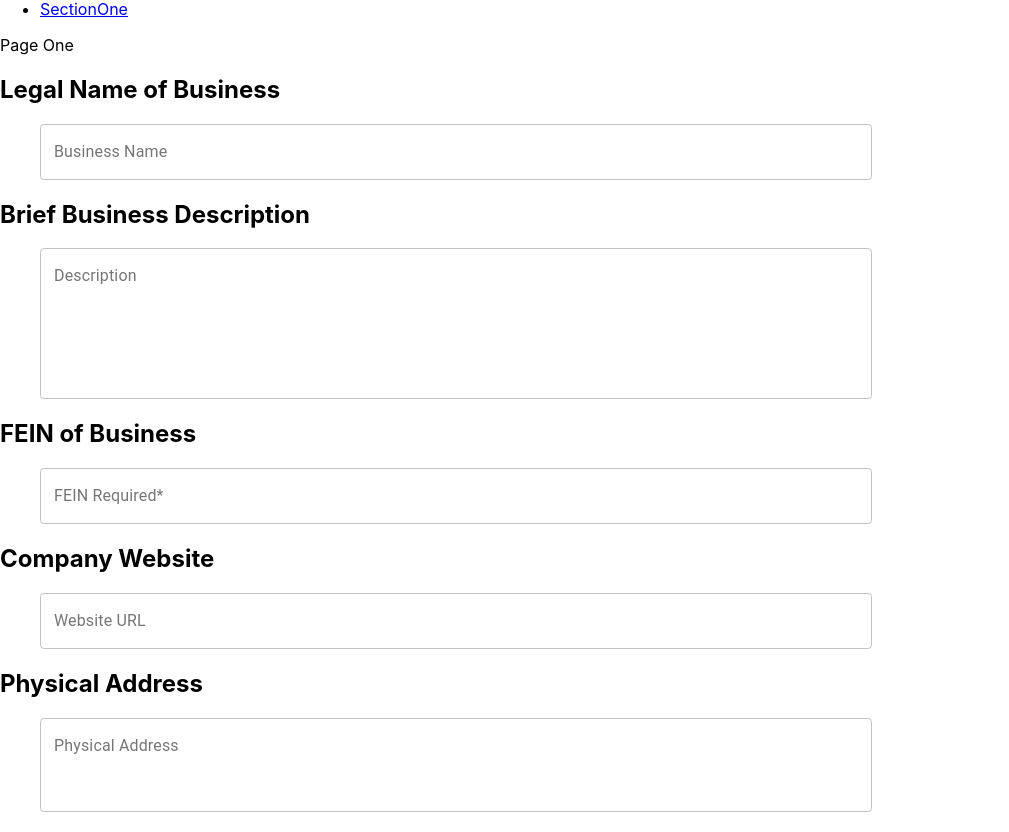
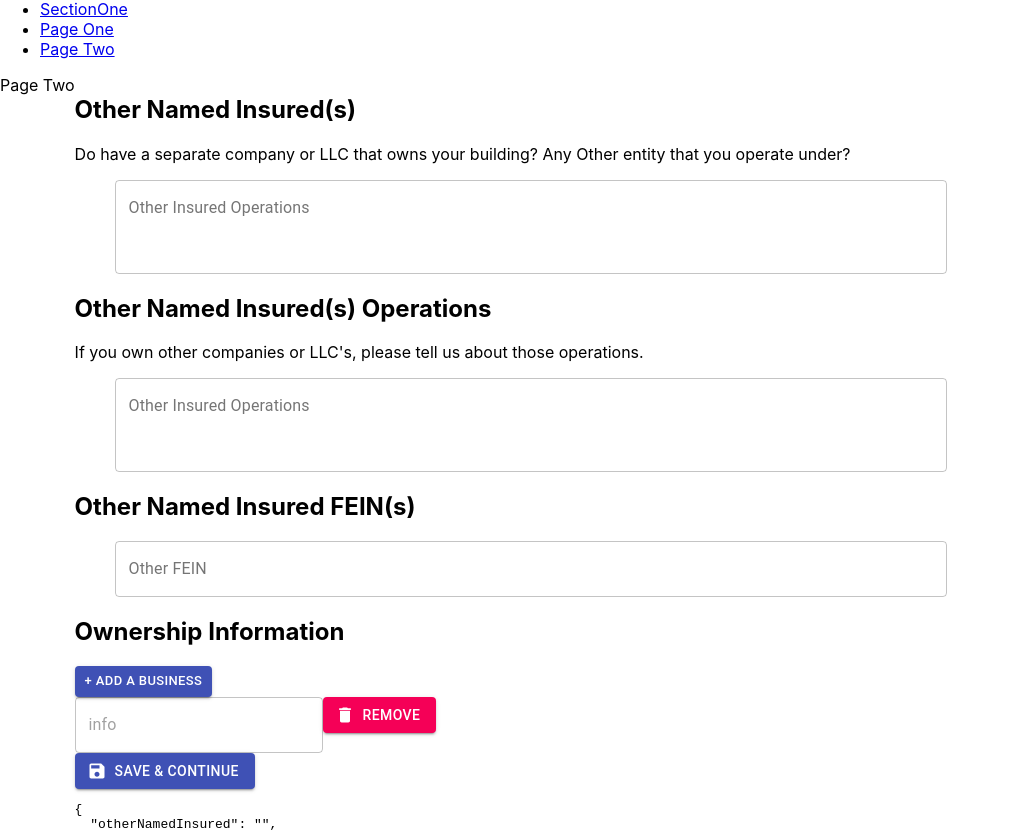
Before and after one commit to Bri997/QL-Client-Intake, a React (Create React App) app: page /PageTwo in a window 1280 px wide. Shown: the part 214-1046 px from the top of the page, without its empty margins (0-1009 px from the left). Built offline with nearby package versions, Linux system fonts and the light colour scheme.

Commit message:
added page two

```diff
--- a/package.json
+++ b/package.json
@@ -16,6 +16,7 @@
     "react-router-dom": "^5.1.2",
     "react-scripts": "3.4.1",
     "typeface-roboto": "0.0.75",
+    "uuid": "^7.0.3",
     "yup": "^0.28.3"
   },
   "scripts": {
--- /dev/null
+++ b/src/components/Multiline.js
@@ -0,0 +1,20 @@
+import React from 'react'
+import { useField } from 'formik'
+import { TextField } from '@material-ui/core'
+
+const MultiLine = (props) => {
+  const [field] = useField(props)
+  return (
+    <TextField
+      {...field}
+      placeholder={props.placeholder}
+      variant={props.variant}
+      rows={props.rows}
+      multiline={true}
+      className={props.className}
+      label={props.label}
+    />
+  )
+}
+
+export default MultiLine
--- a/src/screens/Home.js
+++ b/src/screens/Home.js
@@ -6,14 +6,15 @@ import { BrowserRouter as Router, Route } from 'react-router-dom'
 import { Link, Switch } from 'react-router-dom'
 import SectionOne from './SectionOne'
 import PageOne from './PageOne'
+import PageTwo from './PageTwo'
 
 const Home = () => {
   const { register, handleSubmit, control } = useForm()
 
-  const onSubmit = data => {
+  const onSubmit = (data) => {
     const user = {
       userEmail: data.email,
-      userPassword: data.password
+      userPassword: data.password,
     }
     console.log(user)
   }
@@ -61,6 +62,12 @@ const Home = () => {
             <li>
               <Link to="/SectionOne">SectionOne</Link>
             </li>
+            <li>
+              <Link to="/PageOne">Page One</Link>
+            </li>
+            <li>
+              <Link to="/PageTwo">Page Two</Link>
+            </li>
           </ul>
         </div>
 
@@ -68,8 +75,13 @@ const Home = () => {
           <Route exact path="/SectionOne">
             <SectionOne />
           </Route>
-          <Route exact path="/PageOne"></Route>
-          <PageOne />
+          <Route exact path="/PageOne">
+            <PageOne />
+          </Route>
+
+          <Route exact path="/PageTwo">
+            <PageTwo />
+          </Route>
         </Switch>
       </Router>
     </form>
--- a/src/screens/PageOne.js
+++ b/src/screens/PageOne.js
@@ -1,25 +1,11 @@
 import React from 'react'
 import { Formik, Form, Field, useField, FieldArray } from 'formik'
 import { TextField, Button } from '@material-ui/core'
+import MultiLine from '../components/Multiline'
 import PageOneStyle from './PageOneStyles'
 import SaveIcon from '@material-ui/icons/Save'
 
-const MultiLine = props => {
-  const [field] = useField(props)
-  return (
-    <TextField
-      {...field}
-      placeholder={props.placeholder}
-      variant={props.variant}
-      rows={props.rows}
-      multiline={true}
-      className={props.className}
-      label={props.label}
-    />
-  )
-}
-
-const AddressArray = props => {
+const AddressArray = (props) => {
   const [field, meta] = useField(props)
 
   return (
@@ -48,14 +34,12 @@ const PageOne = () => {
           fein: '',
           website: '',
           addresses: [
-            { mailingAddress: '', sameAsMailing: true, physicalAddress: '' }
+            { mailingAddress: '', sameAsMailing: true, physicalAddress: '' },
           ],
           primaryContactFirstName: '',
           primaryContactLastName: '',
           primaryContactPhone: '',
           primaryContactEmail: '',
-          otherNamedInsured: '',
-          otherFEIN: ''
         }}
       >
         {({ values, errors, isSubmitting }) => (
@@ -160,30 +144,7 @@ const PageOne = () => {
               variant="outlined"
               className={classes.textField}
             />
-            <h2>Other Named Insured(s)</h2>
-            <p>
-              If you own other companies or LLC's, please tell us about those
-              operations.
-            </p>
-            <MultiLine
-              placeholder="If applicable"
-              name="otherNamedInsured"
-              label="Other Insured Operations"
-              variant="outlined"
-              rows={3}
-              fullWidth
-              className={classes.multiLine}
-            />
-            <h2>Other Named Insured FEIN(s)</h2>
-            <Field
-              placeholder="If applicable"
-              name="otherFEIN"
-              type="input"
-              as={TextField}
-              label="Other FEIN"
-              variant="outlined"
-              className={classes.textField}
-            />
+
             <div>
               <Button
                 disabled={isSubmitting}
--- /dev/null
+++ b/src/screens/PageTwo.js
@@ -0,0 +1,129 @@
+import React from 'react'
+import { Formik, Form, Field, useField, FieldArray } from 'formik'
+import MultiLine from '../components/Multiline'
+import { TextField, Button } from '@material-ui/core'
+import PageTwoStyles from './PageTwoStyles'
+import SaveIcon from '@material-ui/icons/Save'
+import DeleteIcon from '@material-ui/icons/Delete'
+import { v4 as uuidv4 } from 'uuid'
+
+const PageTwo = () => {
+  const classes = PageTwoStyles()
+  return (
+    <div className={classes.root}>
+      Page Two
+      <Formik
+        initialValues={{
+          otherNamedInsured: '',
+          otherNamedInsuredOperations: '',
+          otherFEIN: '',
+          ownershipsInfo: [{ name: '', id: uuidv4() }],
+        }}
+      >
+        {({ values, errors, isSubmitting }) => (
+          <form>
+            <h2>Other Named Insured(s)</h2>
+            <p>
+              Do have a separate company or LLC that owns your building? Any
+              Other entity that you operate under?
+            </p>
+            <MultiLine
+              placeholder="If applicable"
+              name="otherNamedInsured"
+              label="Other Insured Operations"
+              variant="outlined"
+              rows={3}
+              fullWidth
+              className={classes.multiLine}
+            />
+            <h2>Other Named Insured(s) Operations</h2>
+            <p>
+              If you own other companies or LLC's, please tell us about those
+              operations.
+            </p>
+            <MultiLine
+              placeholder="If applicable"
+              name="otherNamedInsuredOperations"
+              label="Other Insured Operations"
+              variant="outlined"
+              rows={3}
+              fullWidth
+              className={classes.multiLine}
+            />
+            <h2>Other Named Insured FEIN(s)</h2>
+            <Field
+              placeholder="If applicable"
+              name="otherFEIN"
+              type="input"
+              as={TextField}
+              label="Other FEIN"
+              variant="outlined"
+              className={classes.textField}
+            />
+            <h2>Ownership Information</h2>
+
+            <FieldArray name="ownershipsInfo">
+              {(arrayHelpers) => (
+                <div>
+                  <Button
+                    variant="contained"
+                    color="primary"
+                    size="small"
+                    onClick={() =>
+                      arrayHelpers.push({ name: '', id: uuidv4() })
+                    }
+                  >
+                    + Add a Business
+                  </Button>
+
+                  {values.ownershipsInfo.map((ownershipInfo, index) => {
+                    console.log(ownershipInfo.name)
+
+                    return (
+                      <div key={ownershipInfo.id}>
+                        <Field
+                          name={`ownershipsInfo.${index}.name`}
+                          placeholder="info"
+                          variant="outlined"
+                          type="input"
+                          as={TextField}
+                        />
+                        <Button
+                          variant="contained"
+                          color="secondary"
+                          className={classes.button}
+                          startIcon={<DeleteIcon />}
+                          onClick={() => arrayHelpers.remove(index)}
+                        >
+                          Remove
+                        </Button>
+                      </div>
+                    )
+                  })}
+                </div>
+              )}
+            </FieldArray>
+
+            <div>
+              <Button
+                disabled={isSubmitting}
+                type="submit"
+                variant="contained"
+                color="primary"
+                size="medium"
+                className={classes.button}
+                startIcon={<SaveIcon />}
+              >
+                Save & Continue
+              </Button>
+            </div>
+            <pre>{JSON.stringify(values, null, 2)}</pre>
+            <pre>{JSON.stringify(errors, null, 2)}</pre>
+          </form>
+        )}
+      </Formik>
+    </div>
+  )
+}
+
+export default PageTwo
--- /dev/null
+++ b/src/screens/PageTwoStyles.js
@@ -0,0 +1,21 @@
+import { makeStyles } from '@material-ui/core/styles'
+
+const pageTwoStyle = makeStyles((theme) => ({
+  root: {
+    display: 'flex',
+    flexWrap: 'wrap',
+  },
+  textField: {
+    marginLeft: theme.spacing(5),
+    marginRight: theme.spacing(5),
+    width: '65vw',
+  },
+
+  multiLine: {
+    marginLeft: theme.spacing(5),
+    marginRight: theme.spacing(5),
+    width: '65vw',
+  },
+}))
+
+export default pageTwoStyle
```
Also changed, not shown: 1 other file (tests, documents, lock files or other folders).
